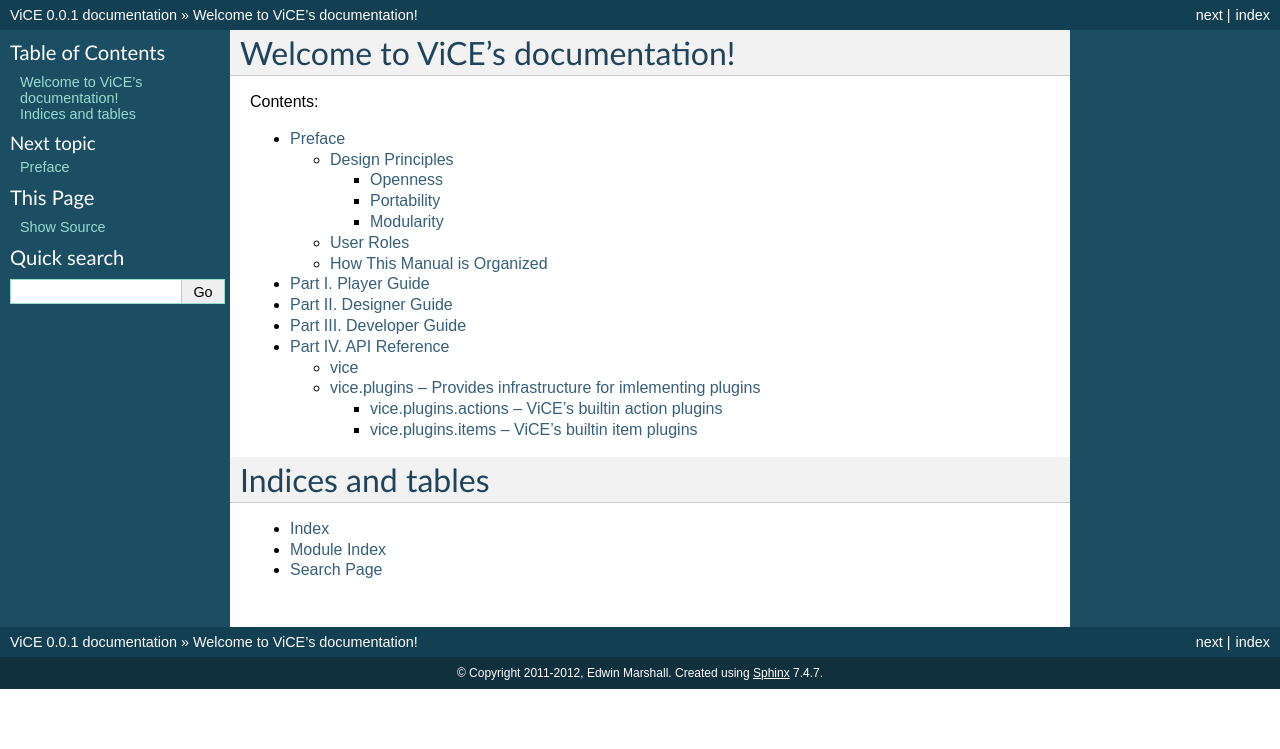
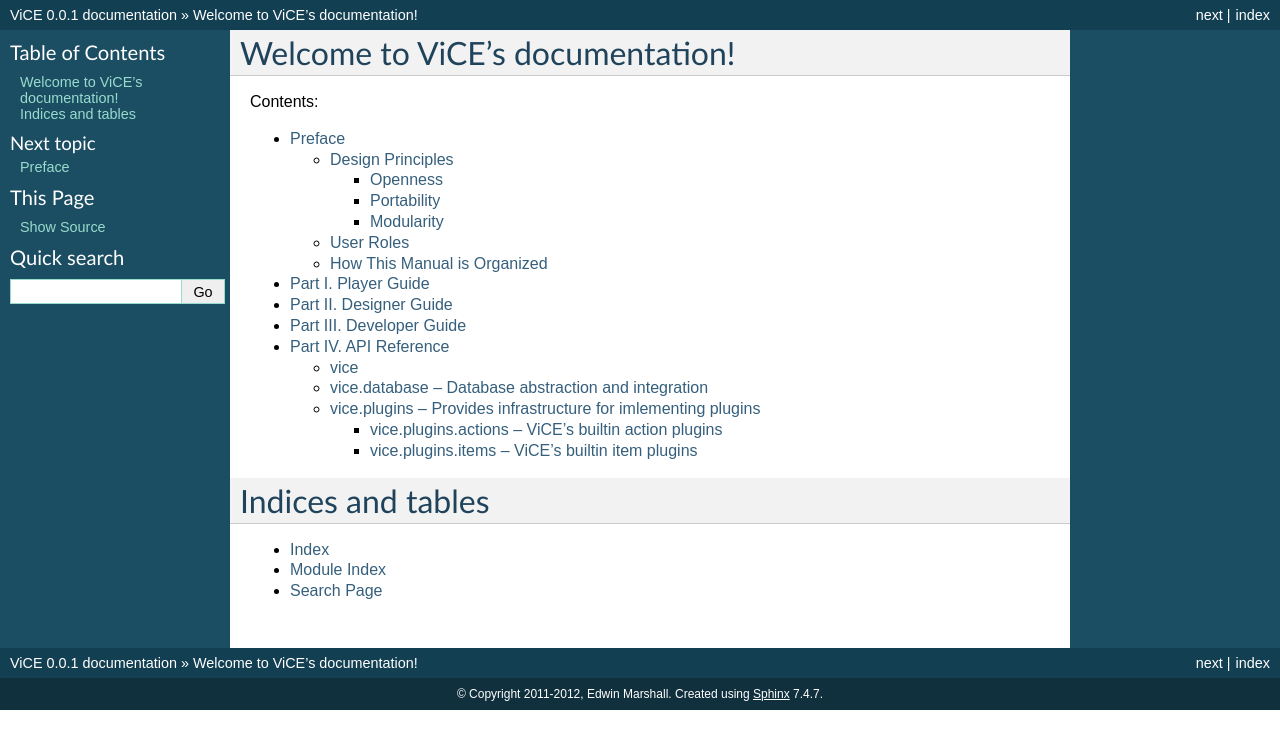
Before and after one commit to cnelsonsic/ViCE, a Sphinx documentation site: the page built from doc/source/index.rst, in a window 1280 px wide. Shown: the top 749 px of the page. Built offline with Sphinx 7.4.7, drawn with Linux system fonts in a browser that asks for light colours.

Commit message:
- updated api reference

```diff
--- a/doc/source/api_reference.rst
+++ b/doc/source/api_reference.rst
@@ -4,6 +4,10 @@
 ====
 .. autoclass:: vice.PropertyDict
 
+vice.database -- Database abstraction and integration
+=====================================================
+.. automodule:: vice.database
+    :members:
 
 vice.plugins -- Provides infrastructure for imlementing plugins
 ===============================================================
```
